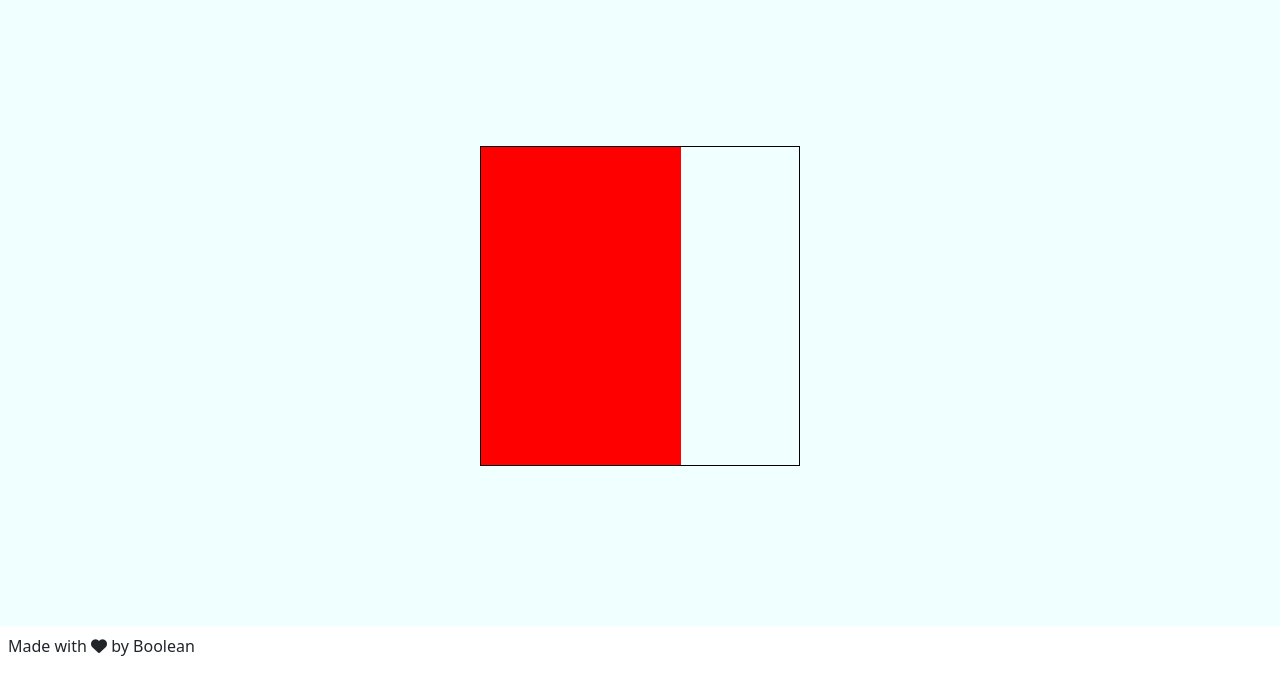
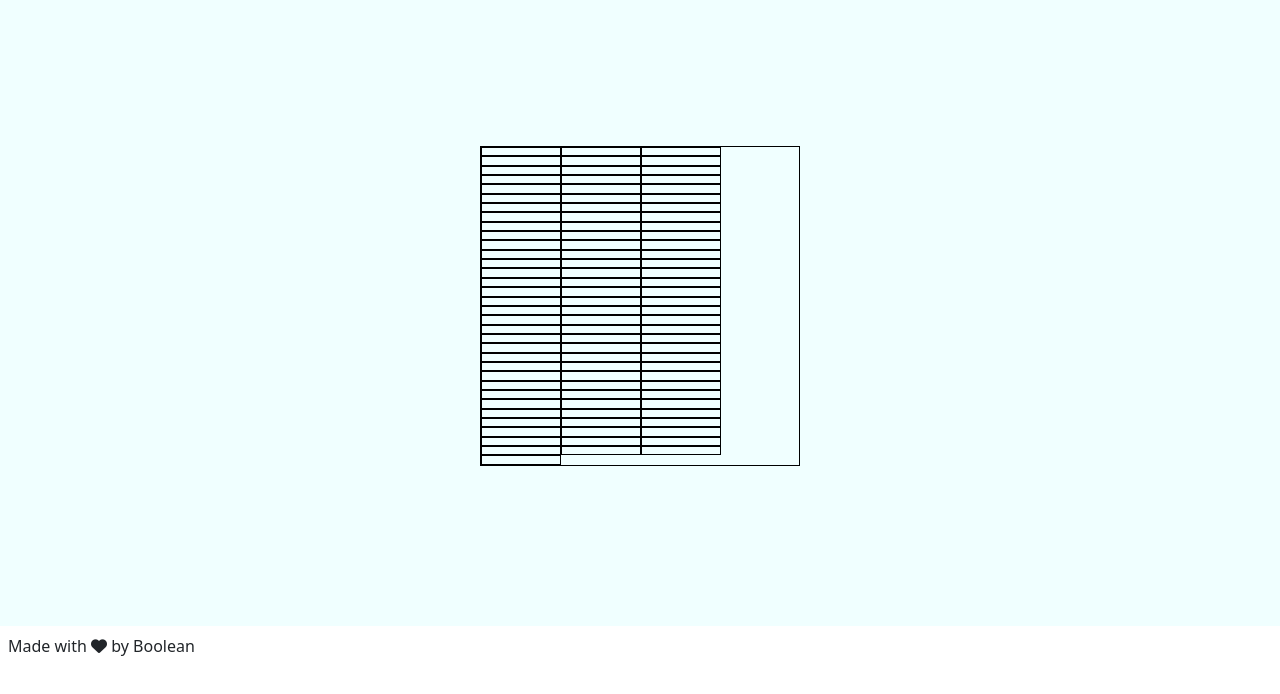
Before and after one commit to Masterkudi/js-campominato-dom, a plain HTML site: page index.html in a window 1280 px wide. Both pictures are taken after a click on the button "Play". Shown: the part 94-788 px from the top of the page. Drawn offline with nearby package versions, Linux system fonts and the light colour scheme.

Commit message:
modifica

```diff
--- a/assets/css/grid.css
+++ b/assets/css/grid.css
@@ -40,8 +40,8 @@ body {
   }
 
   .grid-square {
-    aspect-ratio: 1/1;
-    border: .5px solid red;
+    width: 80px;
+    border: .5px solid black;
     display: flex;
     align-items: center;
     justify-content: center;
--- a/assets/js/grid.js
+++ b/assets/js/grid.js
@@ -21,8 +21,7 @@ function startGame() {
   // Aggiungi l'evento di click a ogni cella
   const gridSquares = document.querySelectorAll(".grid-square");
   for (let i = 0; i < gridSquares.length; i++) {
-    square.setAttribute("data-index", i);
-
+    gridSquares[i].setAttribute("data-index", i);
     gridSquares[i].addEventListener("click", (event) => {
       const index = event.target.getAttribute("data-index");
       revealCell(gridList, index);
--- a/index.html
+++ b/index.html
@@ -32,7 +32,9 @@
     </header>
     <main>
         <div class="main-container">
-            <div class="grid-container"></div>
+            <div class="grid-container">
+                <div class="square"></div>
+            </div>
         </div>
     </main>
     <footer>
```
